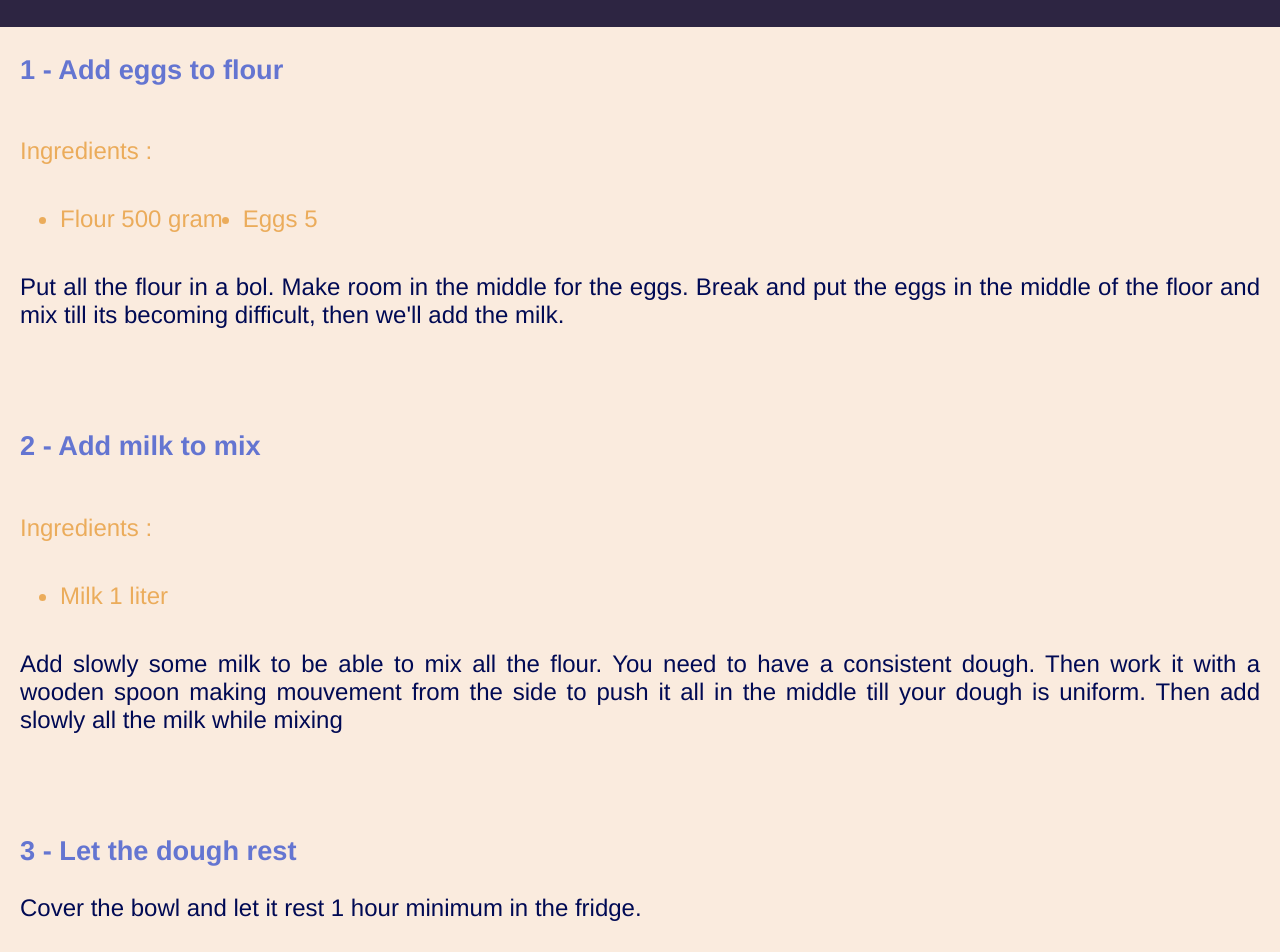
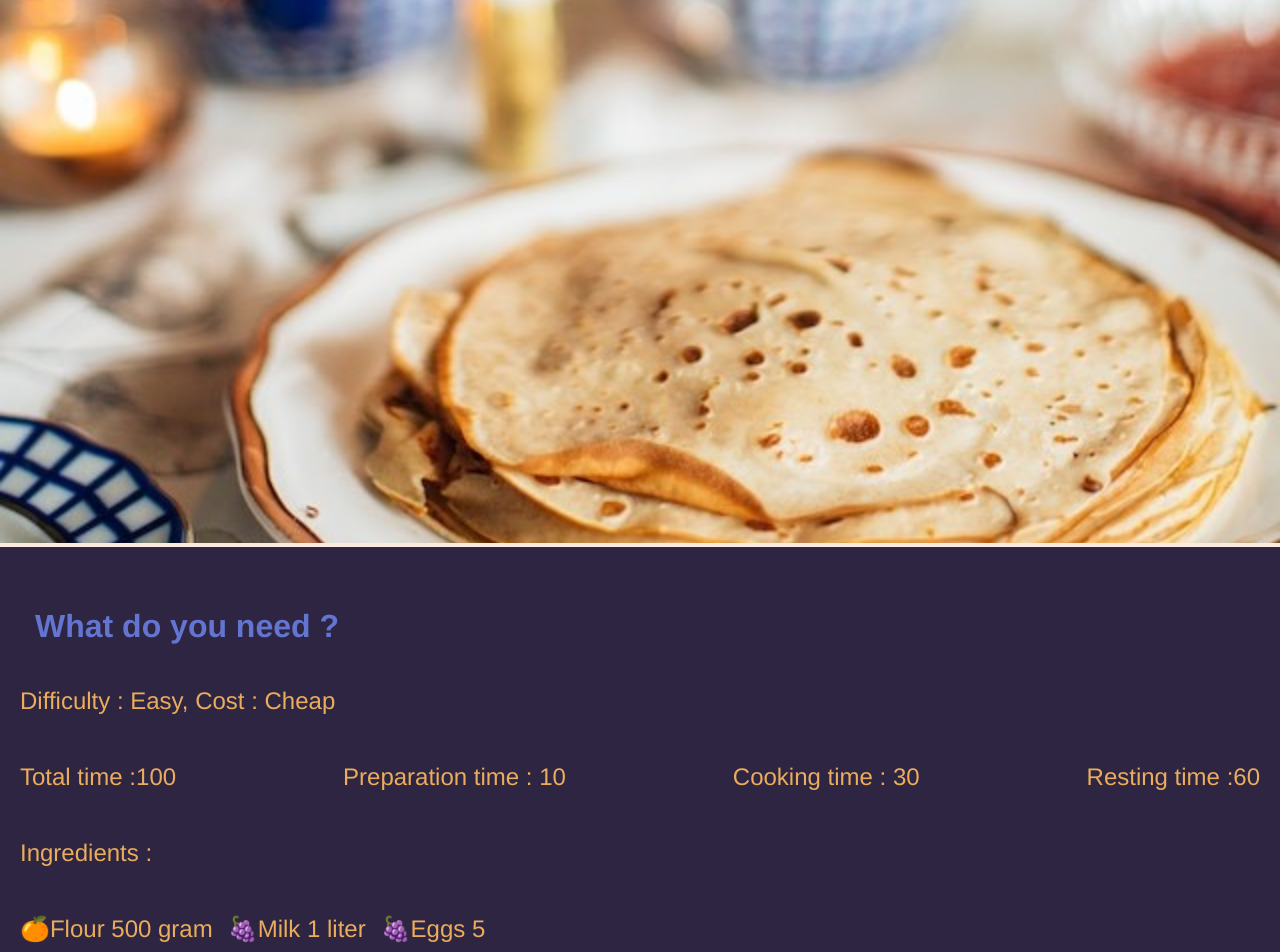
Before and after one commit to Elo-LH/mamie-blues, a React (Create React App) app: page /recipe in a window 1280 px wide. Shown: the part 700-1652 px from the top of the page. Built offline with nearby package versions, Linux system fonts and the light colour scheme.

Commit message:
feat: adding style and image to recipe

```diff
--- a/src/assets/recipes.js
+++ b/src/assets/recipes.js
@@ -3,6 +3,7 @@ export const recipes = [
         "id": "0000001",
         "name": "French Crêpes",
         "description": "Pan cooked & delicious without sugar !",
+        "image" : null,
         "author": {
                 "name": "Simone",
                 "country": "France"
--- a/src/components/Ingredients/index.jsx
+++ b/src/components/Ingredients/index.jsx
@@ -2,28 +2,20 @@ import { Component } from 'react'
 import colors from '../../utils/style/colors'
 import styled from 'styled-components'
 
-const IngredientsWrapper = styled.div`
+const IngredientsWrapper = styled.div``
+
+const IngredientsList = styled.div`
+  color: ${colors.secondary};
   display: flex;
-  flex-direction: column;
-  justify-content: center;
-  align-items: start;
+  flex-wrap: wrap;
+  flex-direction: row;
+  justify-content: start;
+  align-items: center;
 `
 
-const IngredientsTitle = styled.p`
+const IngredientText = styled.p`
   color: ${colors.secondary};
-`
-
-const IngredientsList = styled.ul`
-  color: ${colors.secondary};
-  display: flex;
-  justify-content: center;
-  align-items: center;
-  flex-wrap: wrap;
-`
-
-const IngredientText = styled.li`
-  color: ${colors.secondary};
-  padding-right: 20px;
+  padding-right: 15px;
 `
 
 class Ingredients extends Component {
@@ -35,13 +27,19 @@ class Ingredients extends Component {
   render() {
     const { ingredients } = this.props
 
+    // Get a random fruit emoji as list marker
+    const getEmoji = () => {
+      const emojis = ['🍇', '🍓', '🍊', '🍐']
+      return emojis[~~(Math.random() * emojis.length)]
+    }
+
     return (
       <IngredientsWrapper>
-        <IngredientsTitle>Ingredients : </IngredientsTitle>
         {/* For every ingredient, shows name, quantity and metric if there is */}
         <IngredientsList>
           {ingredients.map((ingredient) => (
             <IngredientText key={ingredient.name}>
+              {getEmoji()}
               {ingredient.name} {ingredient.quantity} {ingredient.metric}
             </IngredientText>
           ))}
--- a/src/pages/Recipe/index.jsx
+++ b/src/pages/Recipe/index.jsx
@@ -3,6 +3,7 @@ import colors from '../../utils/style/colors'
 import Step from '../../components/Step'
 import Time from '../../components/Time'
 import Ingredients from '../../components/Ingredients'
+import FrenchCrepes from '../../assets/French-crepes.png'
 
 import { recipes } from '../../assets/recipes'
 
@@ -14,6 +15,7 @@ const Title = styled.h1`
 
 const Subtitle = styled.h2`
   color: ${colors.primary};
+  padding: 15px;
 `
 
 const RecipeWrapper = styled.div`
@@ -33,6 +35,12 @@ const OverviewText = styled.p`
 const Author = styled.p`
   color: ${colors.dark};
   text-align: justify;
+  padding: 15px;
+`
+const RecipePicture = styled.img`
+  width: 100%;
+  max-height: 850px;
+  object-fit: cover;
 `
 
 function Recipe() {
@@ -51,10 +59,15 @@ function Recipe() {
     <RecipeWrapper>
       <Title key={recipe.id}>{recipe.name}</Title>
       <Subtitle>{recipe.description}</Subtitle>
+
       <Author>
         Brought to you by Granny : {recipe.author.name} from
         {recipe.author.country}
       </Author>
+      <RecipePicture
+        src={FrenchCrepes}
+        alt="Pile of french crepes on a plate"
+      />
 
       <OverviewWrapper>
         <Subtitle>What do you need ?</Subtitle>
@@ -63,6 +76,7 @@ function Recipe() {
         </OverviewText>
         {/* Shows detailed timing */}
         <Time />
+        <OverviewText>Ingredients :</OverviewText>
         <Ingredients ingredients={ingredients} />
       </OverviewWrapper>
 
```
Also changed, not shown: src/assets/French-crepes.png (added).
